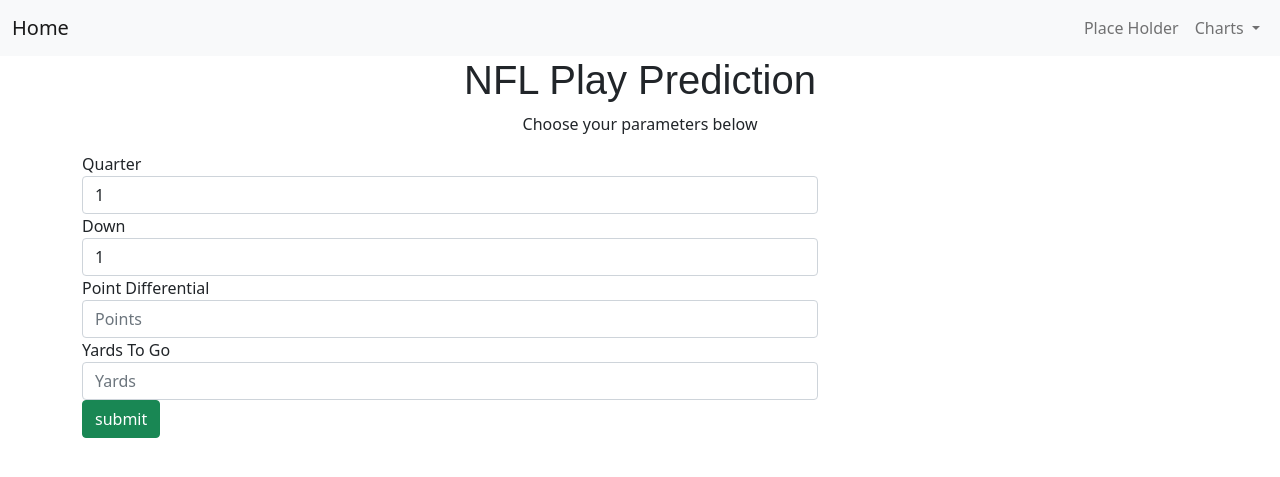
After one commit to erinmann12/nfl-project, a Flask app: page /predict in a window 1280 px wide. The commit adds this page. Shown: the top 477 px of the page. Run offline with Flask 2, Linux system fonts and the light colour scheme.

Commit message:
forms and webdesign

```diff
--- a/app.py
+++ b/app.py
@@ -5,7 +5,7 @@ from sqlalchemy.ext.automap import automap_base
 from sqlalchemy.orm import Session
 from sqlalchemy import create_engine, func
 
-from flask import Flask, jsonify, render_template
+from flask import Flask, jsonify, render_template, request
 
 # #################################################
 # # Database Setup
@@ -26,7 +26,6 @@ scores = Base.classes.scores
 # Flask Setup
 #################################################
 app = Flask(__name__)
-
 
 #################################################
 # Flask Routes
@@ -142,5 +141,30 @@ def score_data():
 
     return jsonify(score_info)
 
+# -------------------------------------------------------------------
+# API endpoint for predictions
+# -------------------------------------------------------------------
+# # Query the database and send the jsonified results
+@app.route("/predict", methods=["GET", "POST"])
+def predict():
+
+    session = Session(engine)
+
+    if request.method == "POST":
+        print(request.form)
+        quarter = request.form["inputQuarter"]
+        down = request.form["inputDown"]
+        points = request.form["Points"]
+        togo = request.form["Yards"]
+
+        # pet = Pet(name=name, lat=lat, lon=lon)
+        # session.add(pet)
+        # session.commit()
+        # return redirect("/", code=302)
+
+    session.close()
+
+    return render_template("form.html")
+
 if __name__ == '__main__':
     app.run(debug=True)
--- a/static/css/style.css
+++ b/static/css/style.css
@@ -1,3 +1,10 @@
-h1{
-    font-family: fantasy
+h1, h2{
+    font-family: fantasy;
+    /* font-size: 120px; */
 }
+
+#image {
+    max-width: 100%;
+    height: auto;
+    position: center;
+}
--- /dev/null
+++ b/templates/form.html
@@ -0,0 +1,90 @@
+<!DOCTYPE html>
+<html lang="en-us">
+    <head>
+        <meta charset="UTF-8">
+        <title>NFL Data</title>
+        <link rel="stylesheet" href="{{url_for('static', filename='CSS/style.css') }}">
+        <link href="https://cdn.jsdelivr.net/npm/bootstrap@5.0.0-beta3/dist/css/bootstrap.min.css" rel="stylesheet" integrity="sha384-eOJMYsd53ii+scO/bJGFsiCZc+5NDVN2yr8+0RDqr0Ql0h+rP48ckxlpbzKgwra6" crossorigin="anonymous">
+        <script src="https://cdn.jsdelivr.net/npm/bootstrap@5.0.0-beta3/dist/js/bootstrap.bundle.min.js" integrity="sha384-JEW9xMcG8R+pH31jmWH6WWP0WintQrMb4s7ZOdauHnUtxwoG2vI5DkLtS3qm9Ekf" crossorigin="anonymous"></script>
+    </head>
+
+  <body>
+        <!-- navbar start -->
+        <nav class="navbar navbar-expand-lg navbar-light bg-light">
+            <div class="container-fluid">
+                <a class="navbar-brand" href="/">Home</a>
+                <button class="navbar-toggler" type="button" data-bs-toggle="collapse" data-bs-target="#navbarSupportedContent" aria-controls="navbarSupportedContent" aria-expanded="false" aria-label="Toggle navigation">
+                    <span class="navbar-toggler-icon"></span>
+                </button>
+                <div class="collapse navbar-collapse" id="navbarSupportedContent">
+                    <ul class="navbar-nav ms-auto mb-2 mb-lg-0">
+                        <li class="nav-item">
+                            <a class="nav-link" href="#">Place Holder</a>
+                        </li>
+                        <li class="nav-item dropdown">
+                            <a class="nav-link dropdown-toggle" href="#" id="navbarDropdown" role="button" data-bs-toggle="dropdown" aria-expanded="false">
+                                Charts
+                            </a>
+                            <ul class="dropdown-menu" aria-labelledby="navbarDropdown">
+                                <li><a class="dropdown-item" href="#">Action</a></li>
+                                <li><a class="dropdown-item" href="#">Another action</a></li>
+                                <li><a class="dropdown-item" href="#">Something else here</a></li>
+                            </ul>
+                        </li>
+                    </ul>
+                </div>
+            </div>
+        </nav>
+        <!-- end nav bar -->
+        <div class="container">
+            <div class="jumbotron" style="text-align: center">
+                <h1>NFL Play Prediction</h1>
+                <p>Choose your parameters below</p>
+            </div>
+            <div class="row">
+                <div class="col-md-offset-2 col-md-8">
+
+                    <form method="POST" action="/predict" role="form", name="NFLform">
+                        <div class="form-group">
+                            <label for="inputQuarter">Quarter</label>
+                            <select class="form-control" name="inputQuarter">
+                            <option>1</option>
+                            <option>2</option>
+                            <option>3</option>
+                            <option>4</option>
+                            </select>
+                        </div>
+                        <div class="form-group">
+                            <label for="inputDown">Down</label>
+                            <select class="form-control" name="inputDown">
+                            <option>1</option>
+                            <option>2</option>
+                            <option>3</option>
+                            <option>4</option>
+                            </select>
+                        </div>
+                        <!-- <div class="form-group">
+                            <label for="inputPoints">Point Differential</label>
+                            <select class="form-control" name="Points" placeholder="Points">
+                            <option>1</option>
+                            <option>2</option>
+                            <option>3</option>
+                            <option>4</option>
+                            </select>
+                        </div> -->
+
+                        <div class="form-group">
+                            <label for="inputPoints">Point Differential</label>
+                            <input type="text" class="form-control" id="inputPoints" name="Points" placeholder="Points">
+                        </div>
+                        <div class="form-group">
+                            <label for="inputYards">Yards To Go</label>
+                            <input type="text" class="form-control" id="inputYards" name="Yards" placeholder="Yards">
+                        </div>
+                        <input type="submit" value="submit" class="btn btn-success">
+                    </form>
+
+                </div>
+            </div>
+
+        </div>
```
Also changed, not shown: templates/index.html (+36 -2 lines), static/images/footballfield.jpg (added), 3 other files.
